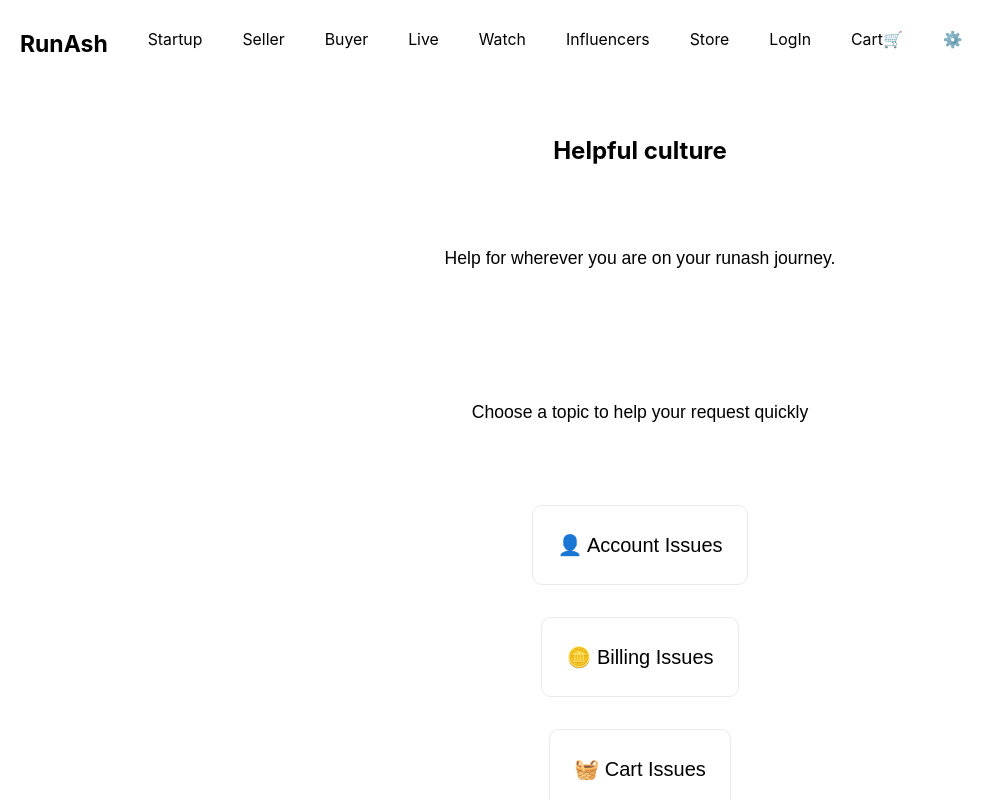
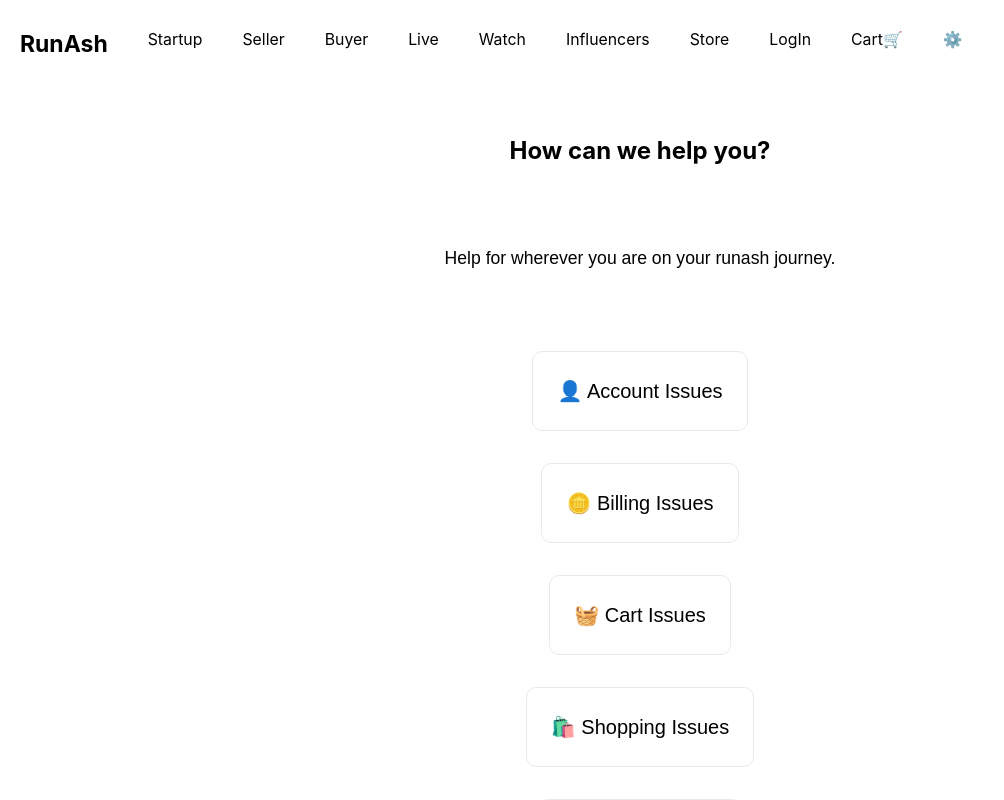
Before and after one commit to rammurmu/next, a Next.js app: page /help in a window 1280 px wide. Shown: the top 800 px of the page, without its empty margins (0-1004 px from the left). Built offline with nearby package versions, Linux system fonts and the light colour scheme.

Commit message:
Update help.js

```diff
--- a/pages/help.js
+++ b/pages/help.js
@@ -6,11 +6,13 @@ export default function Help() {
     <div className={styles.container}>
       <main className={styles.main}>
        <div className={styles.title}>
-        <h1>Helpful culture</h1>
+        <h1>
+          How can we help you?
+        </h1>
        </div>
        <p className={styles.description}>Help for wherever you are on your runash journey.</p>
 
-       <p className={styles.description}>Choose a topic to help your request quickly</p>
+
        <div className={styles.card}>
        <p className={styles.description}>👤 Account Issues</p>
        </div>
```
